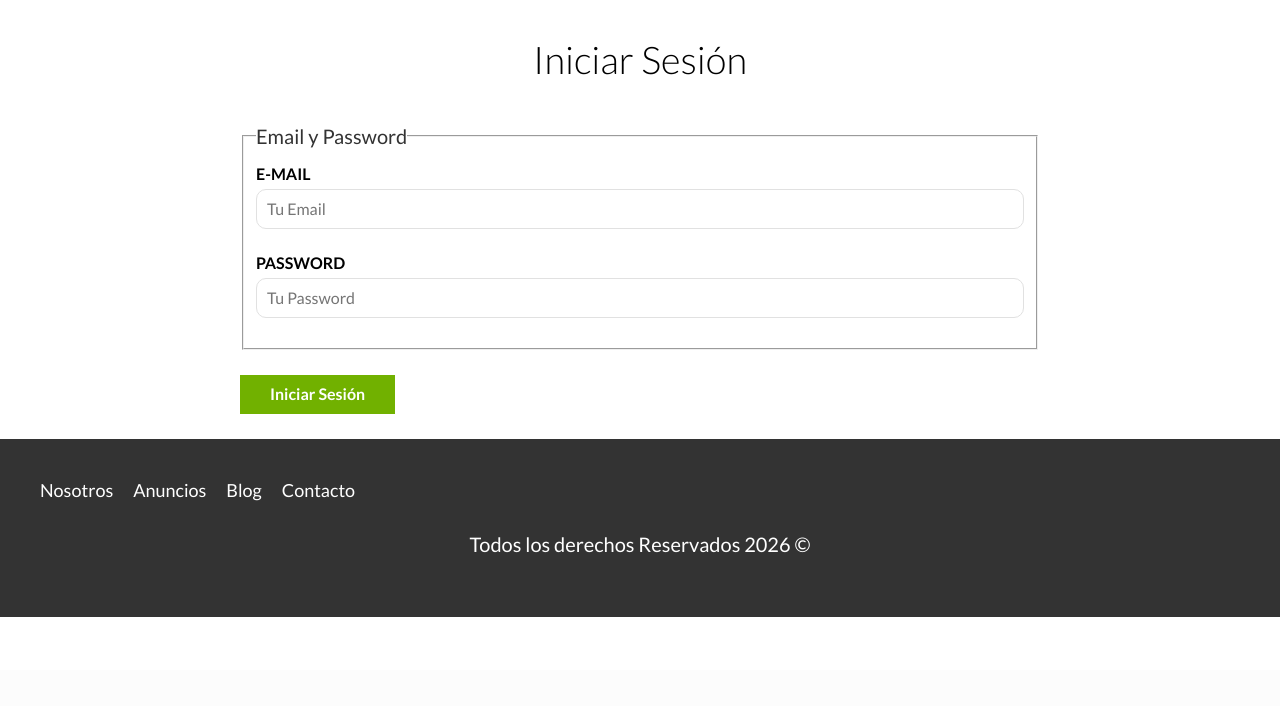
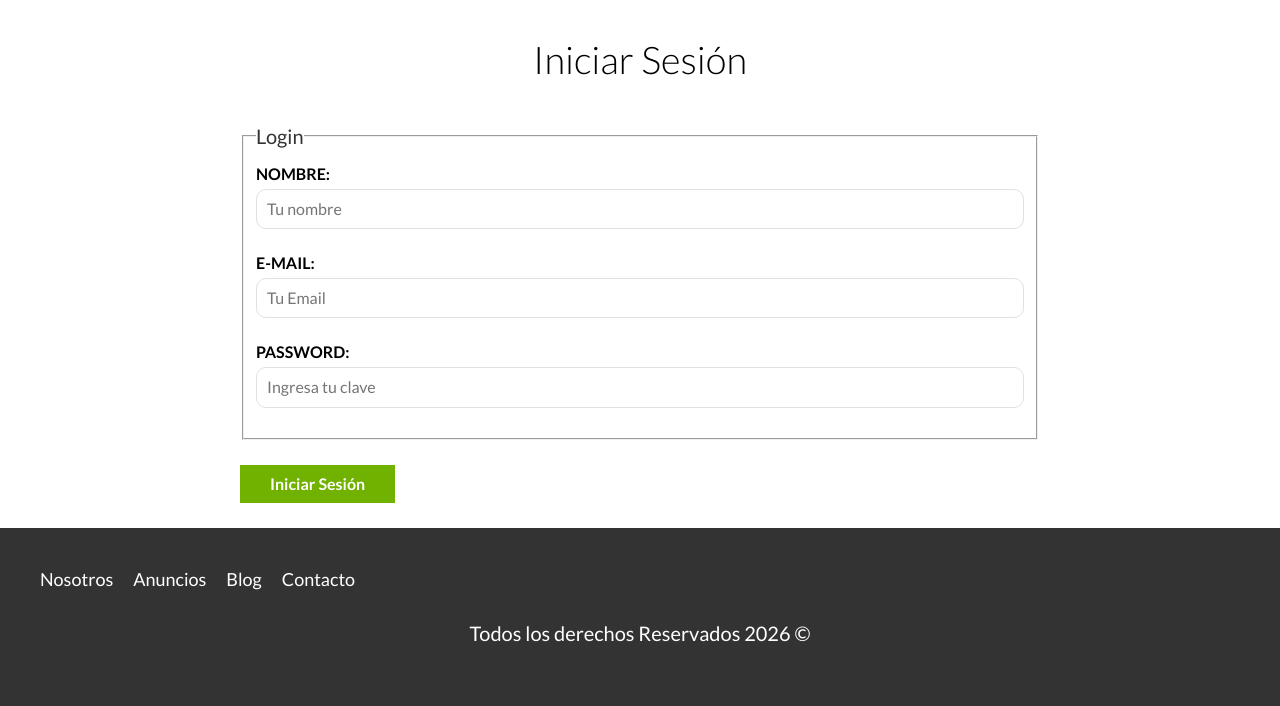
Before and after one commit to juancholopodous/Bienes_Raices_MVC, a PHP site: page /login in a window 1280 px wide. Shown: the part 130-836 px from the top of the page. Before the commit the page ends 747 px from the top, so only its background shows below. Run offline with PHP 8.4, Linux system fonts and the light colour scheme.

Commit message:
update de login

```diff
--- a/Router.php
+++ b/Router.php
@@ -34,7 +34,12 @@ class Router {
             '/blog/eliminar',
         ];
 
-        $urlActual = $_SERVER['PATH_INFO'] ?? '/';
+        if (isset($_SERVER['PATH_INFO'])) {
+            $urlActual = $_SERVER['PATH_INFO'] ?? '/';
+        } else {
+            $urlActual = $_SERVER['REQUEST_URI'] === '' ? '/' : $_SERVER['REQUEST_URI'];
+        }
+
         $metodo = $_SERVER['REQUEST_METHOD'];
 
         if ($metodo === 'GET') {
--- a/views/auth/login.php
+++ b/views/auth/login.php
@@ -9,13 +9,16 @@
 
     <form method="POST" class="formulario" action="/login">
         <fieldset> <!-- Agrupamos conjunto de campos relacionados -->
-            <legend>Email y Password</legend>
+            <legend>Login</legend>
 
-            <label for="email">E-mail</label>
+            <label for="nombre">Nombre:</label>
+            <input type="name" name="nombre" placeholder="Tu nombre" id="nombre">
+
+            <label for="email">E-mail:</label>
             <input type="email" name="email" placeholder="Tu Email" id="email">
 
-            <label for="password">Password</label>
-            <input type="password" name="password" placeholder="Tu Password" id="password" require>
+            <label for="password">Password:</label>
+            <input type="password" name="password" placeholder="Ingresa tu clave" id="password" require>
         </fieldset><!-- Cierre de 1° grupo -->
 
         <input type="submit" value="Iniciar Sesión" class="boton boton-verde">
```
